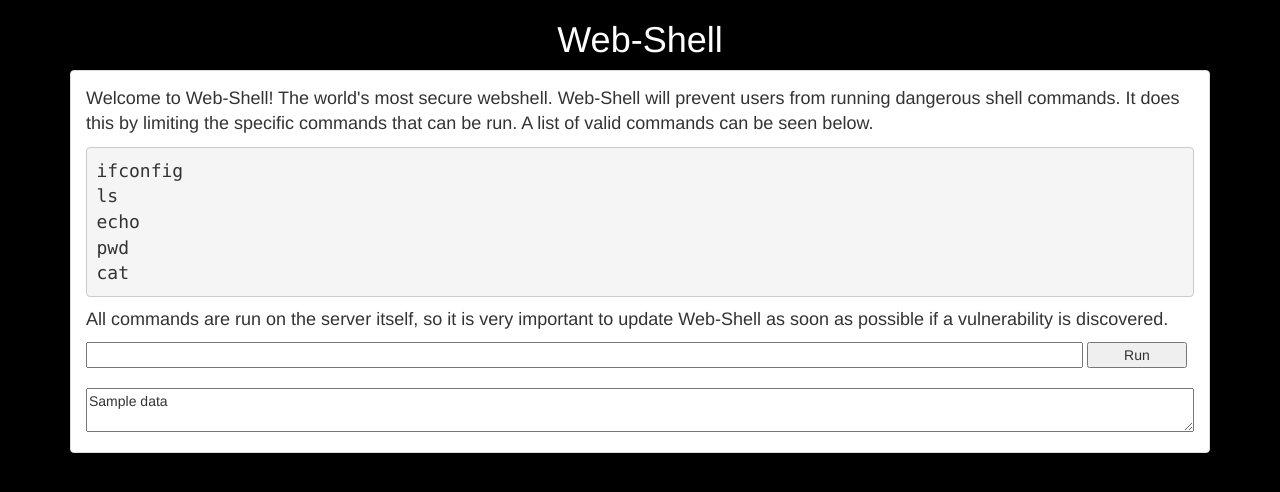
After one commit to Frichetten/Bulldog, a Django app: template bulldog/bulldog/templates/shell.html in a window 1280 px wide. The commit adds this page. Shown: the top 492 px of the page. Run offline with Django 3.2, Linux system fonts and the light colour scheme; the template is opened without the code that fills it: most values are stand-ins (such as "Sample title", 1, 10 or a date in 2020); some libraries are stand-ins or nearby versions.

Commit message:
Add files via upload

```diff
--- a/bulldog/bulldog/templates/dev.html
+++ b/bulldog/bulldog/templates/dev.html
@@ -33,10 +33,10 @@
 	<b>Design of new system?</b><br><br>
 	The new website will be written entirely in Django (Mr. Churchy requested "high-end tech hipster stuff").
 	As of right now, SSH is enabled on the system. This will be turned off soon as we will transition
-	to using Web-Bash, a proprietary shell interface. This tool is explained at the link below. Additionally,
+	to using Web-Shell, a proprietary shell interface. This tool is explained at the link below. Additionally,
 	be aware that we will start using MongoDB, however we haven't fully installed that yet.
 
-	<p><font size="6em"><center><a href="/dev/shell" style="color:blue">Web-Bash</a></center></font></p>
+	<p><font size="6em"><center><a href="/dev/shell" style="color:blue">Web-Shell</a></center></font></p>
 
 	<b>Who do I talk to to get started?</b><br><br>
 
--- /dev/null
+++ b/bulldog/bulldog/templates/shell.html
@@ -0,0 +1,52 @@
+{% load static %}
+<!DOCTYPE html>
+<html lang="en">
+<head>
+  <title>Web-Shell</title>
+  <meta charset="utf-8">
+  <meta name="viewport" content="width=device-width, initial-scale=1">
+  <link rel="stylesheet" href="https://maxcdn.bootstrapcdn.com/bootstrap/3.3.7/css/bootstrap.min.css">
+  <script src="https://ajax.googleapis.com/ajax/libs/jquery/3.2.1/jquery.min.js"></script>
+  <script src="https://maxcdn.bootstrapcdn.com/bootstrap/3.3.7/js/bootstrap.min.js"></script>
+</head>
+<body style="background-color:black">
+
+<div class="container">
+  <h1><center><a href="/" style="color:white" >Web-Shell</a></center></h1>
+  <div class="panel panel-default">
+    <div class="panel-body">
+        <p><font size="4em">Welcome to Web-Shell! The world's most secure webshell. Web-Shell will prevent users from running dangerous
+	shell commands. It does this by limiting the specific commands that can be run. A list of valid commands can be seen below.</font></p>
+
+	<p><font size="4em"><pre>
+ifconfig
+ls
+echo
+pwd
+cat</pre></font></p>
+
+	<p><font size="4em">All commands are run on the server itself, so it is very important to update Web-Shell as soon as possible if a
+	vulnerability is discovered.</font></p>
+
+        <form method='POST' action=''>{% csrf_token %}
+	    <input id="command" maxlength="100" name="command" type="text" required style="width:90%" />
+	    <input type="submit" value="Run" style="width:9%">
+	</form><br>
+
+	<textarea style="width:100%;height:100%" readonly="readonly" name="display" id="displayID">{{ data }}</textarea>
+
+
+    </div>
+  </div>
+</div>
+
+</body>
+
+<script type="text/javascript">
+function setHeight(fieldId){
+    document.getElementById(fieldId).style.height = document.getElementById(fieldId).scrollHeight+'px';
+}
+setHeight('displayID');
+</script>
+
+</html>
--- a/bulldog/bulldog/urls.py
+++ b/bulldog/bulldog/urls.py
@@ -24,5 +24,6 @@ urlpatterns = [
     url(r'^notice/$', views.notice, name='notice'),
     url(r'^robots.txt$', TemplateView.as_view(template_name="robots.txt", content_type="text/plain"), name="robots_file"),
     url(r'^dev/$', views.dev, name='dev'),
+    url(r'^dev/shell/$', views.shell, name='shell'),
     url(r'^admin/', include(admin.site.urls)),
 ]
```
Also changed, not shown: bulldog/bulldog/views.py (+11 -0 lines), 2 other files.
